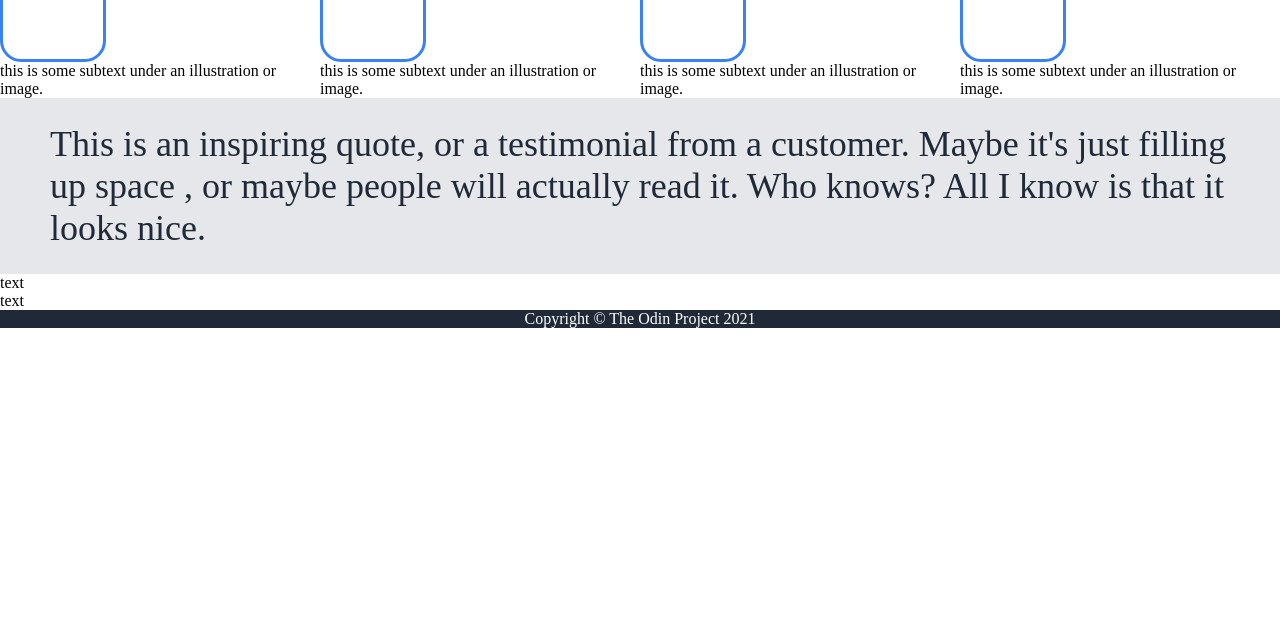
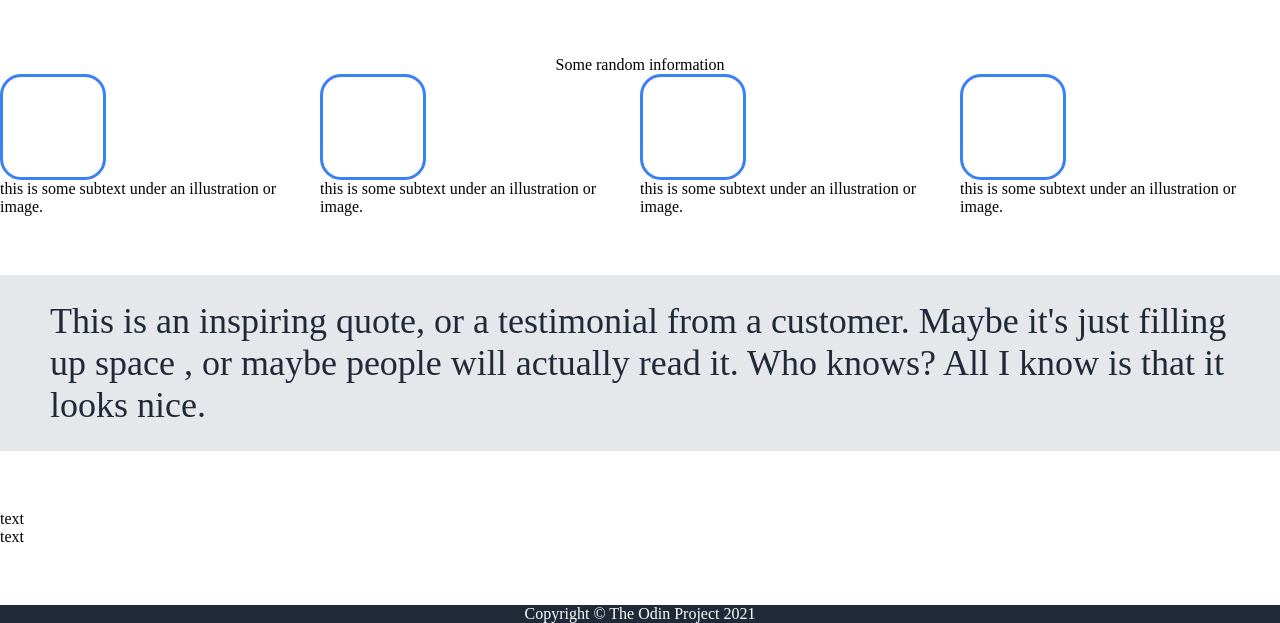
Before and after one commit to cesare-garcia/Odin-Landing-Page, a plain HTML site: page index.html in a window 1280 px wide. Shown: the part 177-800 px from the top of the page. Drawn offline with Linux system fonts and the light colour scheme.

Commit message:
Adjust body element height: 100vh, body-container selector height:inherit and body-container justify content:  space-between

```diff
--- a/style.css
+++ b/style.css
@@ -1,11 +1,14 @@
 
 body {
     margin: 0;
+    height: 100vh;
 }
 
 .body-container {
     display: flex;
     flex-direction: column;
+    justify-content: space-between;
+    height: inherit;
 }
 
 .header {
```
